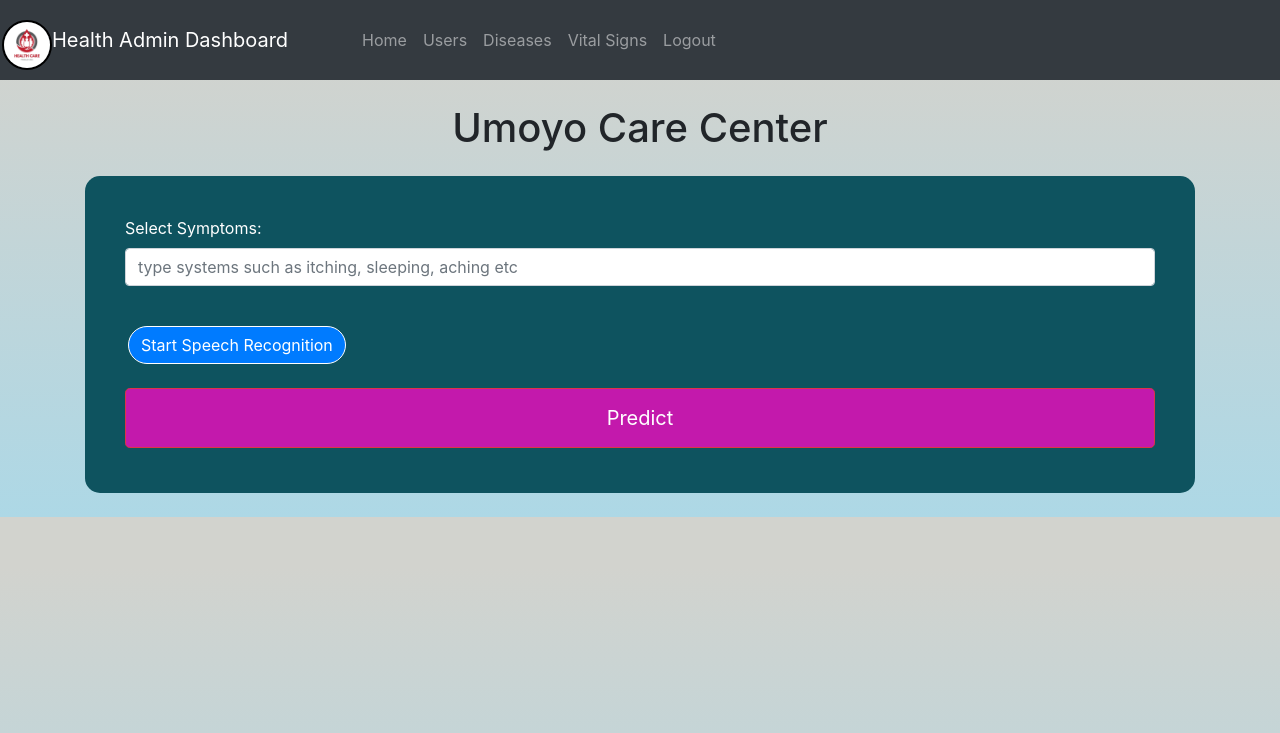
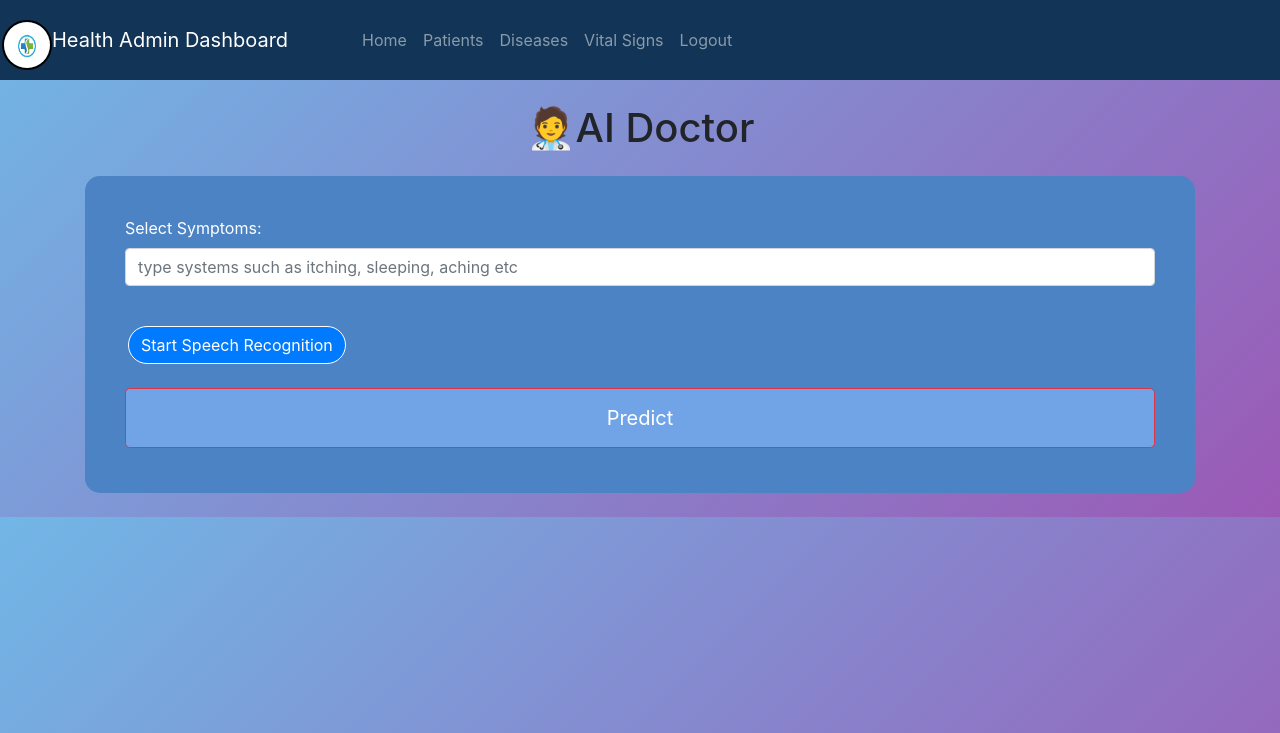
Before and after one commit to samzypaul/remotehosp, a Flask app: page /AiDoctor in a window 1280 px wide. Shown: the top 733 px of the page. Run offline with Flask 3, Linux system fonts and the light colour scheme; a user stored in the database is signed in; parts of the project's set-up code (start-up, migrations or seed data) failed here and were passed over; some libraries are stand-ins or nearby versions.

Commit message:
recovered system after class

```diff
--- a/website/templates/aiDoctor.html
+++ b/website/templates/aiDoctor.html
@@ -3,8 +3,8 @@
 
 
 <!-- main form of page -->
-<h1 class="mt-4 my-4 text-center text-green">Umoyo Care Center</h1>
-<div class="container my-4 mt-4" style="background: rgb(14, 83, 95); color: white; border-radius: 15px; padding: 40px;">
+<h1 class="mt-4 my-4 text-center text-green">🧑‍⚕️AI Doctor</h1>
+<div class="container my-4 mt-4" style="background: rgb(75, 131, 196); color: white; border-radius: 15px; padding: 40px;">
     <form action="/predict" method="post">
         <div class="form-group">
             <label for="symptoms">Select Symptoms:</label>
@@ -27,7 +27,7 @@
         {% endif %}
         <br>
 
-        <button type="submit" class="btn btn-danger btn-lg" style="width: 100%; padding: 14px;background-color: #c319ac; margin-bottom: 5px;padding-left: 40%;padding-right: 40%;">Predict</button>
+        <button type="submit" class="btn btn-danger btn-lg" style="width: 100%; padding: 14px;background-color: #71a4e7; margin-bottom: 5px;padding-left: 40%;padding-right: 40%;">Predict</button>
     </form>
 </div>
 
--- a/website/templates/base.html
+++ b/website/templates/base.html
@@ -35,19 +35,22 @@
         }
 
       body {
-        background: linear-gradient(to bottom, #d2d3ce 50px, #ADD8E6 ); /* Change the colors and pixel values as needed */
+        background: linear-gradient(135deg, #71b7e6, #9b59b6 ); /* Change the colors and pixel values as needed */
       }
-      .navbar {
-          background-color: blue; /* Changes the color to blue */
+      .navbar-custom{
+          background-color:#123456;  /* Changes the color to blue */
           padding: 20px 0; /* Increases the size of the navbar */
         }
+        .nav-item.active {
+    border-bottom: 2px solid white;  /* White underline */
+}
     </style>
 
 
     <title>{% block title %}Home{% endblock %}</title>
   </head>
   <body>
-    <nav class="navbar navbar-expand-lg navbar-dark bg-dark" style="margin-bottom:50px,background-color:blue">
+    <nav class="navbar navbar-expand-lg navbar-dark navbar-custom" style="margin-bottom:50px,">
       <button
         class="navbar-toggler"
         type="button"
@@ -60,7 +63,7 @@
         <div class="navbar-nav">
 
       <div class="logo" >
-            <img class="myimg" src="{{ url_for('static', filename='img.png') }}" alt="">
+            <img class="myimg" src="{{ url_for('static', filename='logo.jpg') }}" alt="">
         </div>
 
 
@@ -70,6 +73,8 @@
             {% if user.id==1 %}
               <a class="navbar-brand" href="#" style="margin-left:45px">Health Admin Dashboard</a>
             {% endif %}
+
+
           <a class="nav-item nav-link" id="home" href="/ "  style="margin-left:50px">Home</a>
 
                       {% if user.id==1 %}
@@ -80,7 +85,7 @@
   <div class="collapse navbar-collapse" id="navbarNav">
     <ul class="navbar-nav">
       <li class="nav-item">
-        <a class="nav-link" href="/users">Users</a>
+        <a class="nav-link" href="/users">Patients</a>
       </li>
       <li class="nav-item">
         <a class="nav-link" href="/diseases">Diseases</a>
@@ -99,7 +104,7 @@
           {% endif %}
           <a class="nav-item nav-link" id="logout" href="/logout">Logout</a>
           {% else %}
-          <a class="nav-item nav-link" id="login" href="/login">Login</a>
+          <a class="nav-item nav-link" id="login" href="/login"  style="margin-left:45px">Login</a>
           <a class="nav-item nav-link" id="signUp" href="/sign-up">Sign Up</a>
           {% endif %}
 
--- a/website/templates/login.html
+++ b/website/templates/login.html
@@ -1,5 +1,6 @@
 {% extends "base.html" %} {% block title %}Login{% endblock %} {% block content
 %}
+<div class="container my-4 mt-4" style="background: rgb(75, 131, 196); color: white; border-radius: 15px; padding: 40px;">
 <form method="POST">
   <h3 align="center">Login</h3>
   <div class="form-group">
@@ -25,4 +26,5 @@
   <br />
   <button type="submit" class="btn btn-primary">Login</button>
 </form>
+</div>
 {% endblock %}
--- a/website/templates/sign_up.html
+++ b/website/templates/sign_up.html
@@ -1,7 +1,9 @@
 {% extends "base.html" %} {% block title %}Sign Up{% endblock %} {% block
 content %}
+
+<div class="container my-4 mt-4" style="background: rgb(75, 131, 196); color: white; border-radius: 15px; padding: 40px;">
+  <h3 align="center">Sign Up</h3>
 <form method="POST">
-  <h3 align="center">Sign Up</h3>
   <div class="form-group">
     <label for="username">Username</label>
     <input
@@ -75,4 +77,5 @@ content %}
   <br />
   <button type="submit" class="btn btn-primary">Submit</button>
 </form>
+</div>
 {% endblock %}
```
Also changed, not shown: website/static/styles.css (+20 -0 lines), instance/database.db, website/static/logo.jpg (added), 1 other file.
